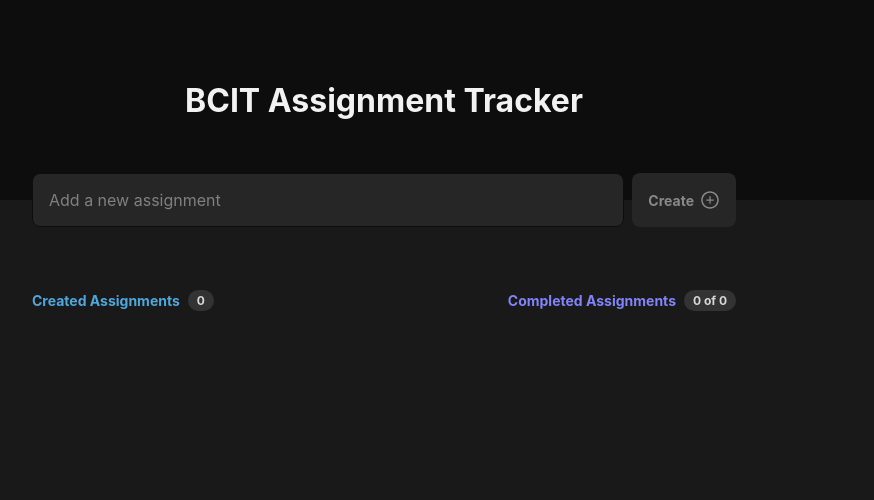
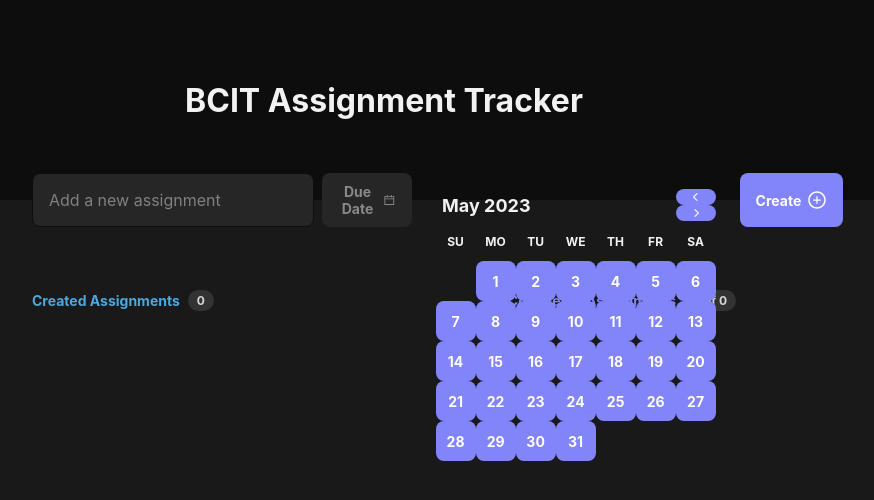
Before and after one commit to Tertiant/BCITAssignmentTracker, a React (Vite) app in the folder assignment-tracker/: page / in a window 1280 px wide. Shown: the top 500 px of the page, without its empty margins (256-1130 px from the left). Built offline with nearby package versions, Linux system fonts and the light colour scheme.

Commit message:
working on date picker

```diff
--- a/assignment-tracker/package.json
+++ b/assignment-tracker/package.json
@@ -10,7 +10,9 @@
     "preview": "vite preview"
   },
   "dependencies": {
+    "date-fns": "^2.30.0",
     "react": "^18.2.0",
+    "react-day-picker": "^8.7.1",
     "react-dom": "^18.2.0",
     "react-icons": "^4.8.0",
     "uuid": "^9.0.0"
--- a/assignment-tracker/src/components/Assignment/assignment.module.css
+++ b/assignment-tracker/src/components/Assignment/assignment.module.css
@@ -39,7 +39,7 @@
 .checkContainer svg {
   width: 100%;
   height: 100%;
-  color: #5e60ce;
+  color: #4ea8de;
 }
 
 .deleteButton {
--- a/assignment-tracker/src/components/Assignments/index.tsx
+++ b/assignment-tracker/src/components/Assignments/index.tsx
@@ -17,7 +17,7 @@
       <header className={styles.header}>
         <div>
           <p>Created Assignments</p>
-          <span>{completedAssignments}</span>
+          <span>{assignments.length}</span>
         </div>
 
         <div>
--- a/assignment-tracker/src/components/Header/index.tsx
+++ b/assignment-tracker/src/components/Header/index.tsx
@@ -1,9 +1,13 @@
 import styles from "./header.module.css";
-import { AiOutlinePlusCircle } from "react-icons/ai";
+import 'react-day-picker/dist/style.css';
+
+import { AiOutlinePlusCircle, AiOutlineCalendar } from "react-icons/ai";
 import { uppercase } from "../../helpers/stringHelpers";
 import { useState } from 'react';
 import { IAssignment } from "../../interfaces/IAssignment";
 import {v4} from "uuid";
+import { format } from 'date-fns';
+import { DayPicker } from 'react-day-picker';
 
 interface Props {
   assignments: IAssignment[];
@@ -12,7 +16,11 @@
 
 export function Header({ assignments, setAssignments}: Props) {
 
-  const [assignmentInput, setAssignmentInput] = useState("") // This sets the state and enables React watching this item
+  const today = new Date();
+
+  const [dateInput, setDateInput] = useState(today); // watch which date is selected
+  const [showCalendar, setCalendarVisibility] = useState(false);
+  const [assignmentInput, setAssignmentInput] = useState(""); // This sets the state and enables React watching this item
 
   const validateAssignmentInput = (formInput: string) => {
     return formInput.trim().length > 0 // returns true if the input exists and is not spaces
@@ -29,12 +37,14 @@
         {
           id: v4(),
           completed: false,
-          name: assignmentInput
+          name: assignmentInput,
+          due: dateInput
         }
       ]);
     }
 
     setAssignmentInput("");
+    setDateInput(new Date());
   };
 
   return (
@@ -48,9 +58,22 @@
           type="text"
           onChange={(e) => updateAssignmentInputState(e.target.value)}
         />
-        <button disabled={!validateAssignmentInput(assignmentInput)} type="submit">
+
+        {!showCalendar && <button disabled={!validateAssignmentInput(assignmentInput)}
+          onClick={() => setCalendarVisibility(!showCalendar)}>
+          Due Date <AiOutlineCalendar size={20} type="input"/>
+        </button>}
+
+        <DayPicker className={styles.DayPicker}
+          mode="single"
+          selected={dateInput}
+          onSelect={setDateInput}
+        />
+
+        <button disabled={!dateInput && !validateAssignmentInput(assignmentInput)} type="submit">
           Create <AiOutlinePlusCircle size={20} />
         </button>
+
       </form>
     </header>
   );
--- a/assignment-tracker/src/interfaces/IAssignment.ts
+++ b/assignment-tracker/src/interfaces/IAssignment.ts
@@ -2,4 +2,5 @@
     id: string;
     completed: boolean;
     name: string;
+    due: Date;
   };
```
Also changed, not shown: 1 other file (tests, documents, lock files or other folders).
